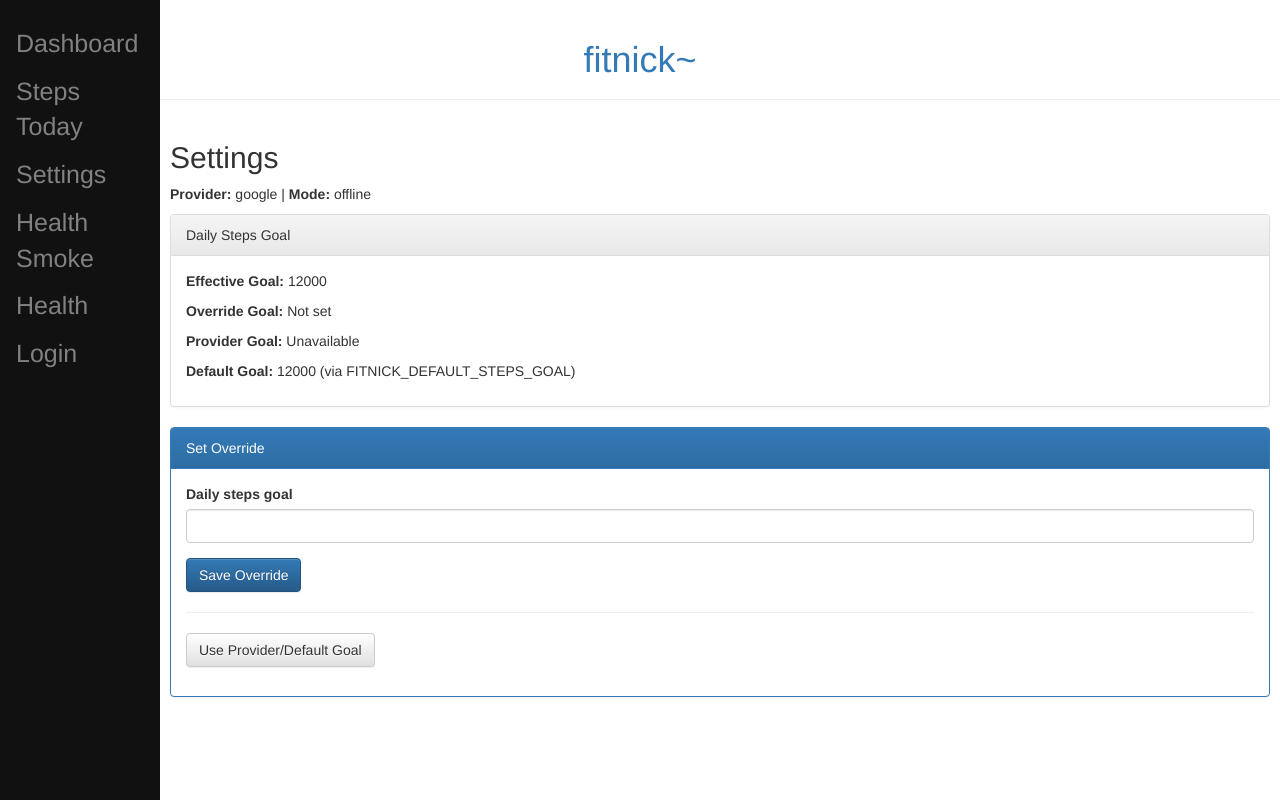
After one commit to kcinnick/fitnick, a Django app: page /settings in a window 1280 px wide. The commit adds this page. Run offline with Django 3.2, Linux system fonts and the light colour scheme; some libraries are stand-ins or nearby versions.

Commit message:
feat: add configurable dashboard steps goal and settings page

```diff
--- a/fitnick_django/fitnick_django/templates/base.html
+++ b/fitnick_django/fitnick_django/templates/base.html
@@ -45,6 +45,7 @@
 	<div class="sidenav">
 		<a href="/">Dashboard</a>
 		<a href="/steps/today">Steps Today</a>
+		<a href="/settings">Settings</a>
 		<a href="/health/smoke">Health Smoke</a>
 		<a href="/healthz">Health</a>
 		{% if user.is_authenticated %}
--- /dev/null
+++ b/fitnick_django/fitnick_django/templates/settings.html
@@ -0,0 +1,48 @@
+{% extends 'base.html' %}
+{% block content %}
+<div class="main">
+    <h2>Settings</h2>
+    <p><strong>Provider:</strong> {{ provider }} | <strong>Mode:</strong> {{ service_mode }}</p>
+
+    {% if message %}
+        <div class="alert alert-success">{{ message }}</div>
+    {% endif %}
+    {% if error %}
+        <div class="alert alert-warning">{{ error }}</div>
+    {% endif %}
+
+    <div class="panel panel-default">
+        <div class="panel-heading">Daily Steps Goal</div>
+        <div class="panel-body">
+            <p><strong>Effective Goal:</strong> {{ effective_goal }}</p>
+            <p><strong>Override Goal:</strong> {% if override_goal %}{{ override_goal }}{% else %}Not set{% endif %}</p>
+            <p><strong>Provider Goal:</strong> {% if provider_goal %}{{ provider_goal }}{% else %}Unavailable{% endif %}</p>
+            {% if provider_goal_error %}
+                <p class="text-muted">Provider goal lookup error: {{ provider_goal_error }}</p>
+            {% endif %}
+            <p><strong>Default Goal:</strong> {{ default_goal }} (via FITNICK_DEFAULT_STEPS_GOAL)</p>
+        </div>
+    </div>
+
+    <div class="panel panel-primary">
+        <div class="panel-heading">Set Override</div>
+        <div class="panel-body">
+            <form method="post">
+                {% csrf_token %}
+                <input type="hidden" name="action" value="save_override" />
+                <div class="form-group">
+                    <label for="steps_goal">Daily steps goal</label>
+                    <input id="steps_goal" class="form-control" type="number" min="1" step="1" name="steps_goal" value="{% if override_goal %}{{ override_goal }}{% endif %}" />
+                </div>
+                <button class="btn btn-primary" type="submit">Save Override</button>
+            </form>
+            <hr/>
+            <form method="post">
+                {% csrf_token %}
+                <input type="hidden" name="action" value="clear_override" />
+                <button class="btn btn-default" type="submit">Use Provider/Default Goal</button>
+            </form>
+        </div>
+    </div>
+</div>
+{% endblock %}
--- a/fitnick_django/fitnick_django/urls.py
+++ b/fitnick_django/fitnick_django/urls.py
@@ -17,13 +17,14 @@ from django.contrib import admin
 from django.contrib.auth import views as auth_views
 from django.urls import path
 
-from .views import daily_heart_rate, fitbit_smoke_test, get_steps_today, health_smoke_test, healthcheck, index, openapi_spec
+from .views import daily_heart_rate, fitbit_smoke_test, get_steps_today, health_smoke_test, healthcheck, index, openapi_spec, settings_page
 
 urlpatterns = [
     path('admin/', admin.site.urls),
     path('login', auth_views.LoginView.as_view(template_name='login.html'), name='login'),
     path('logout', auth_views.LogoutView.as_view(), name='logout'),
     path('', index),
+    path('settings', settings_page),
     path('steps/today', get_steps_today),
     path('health', healthcheck),
     path('healthz', healthcheck),
--- a/fitnick_django/fitnick_django/views.py
+++ b/fitnick_django/fitnick_django/views.py
@@ -1,4 +1,5 @@
 import os
+import json
 from datetime import datetime
 
 from django.http import JsonResponse
@@ -21,11 +22,96 @@ from fitnick.base.live_api import (
 from fitnick import __version__
 
 
+DEFAULT_STEPS_GOAL = 12000
+
+
+def _settings_file_path():
+    configured = os.getenv('FITNICK_SETTINGS_FILE', '').strip()
+    if configured:
+        return configured
+    return '/var/data/fitnick/settings.json'
+
+
+def _load_user_settings():
+    path = _settings_file_path()
+    if not os.path.exists(path):
+        return {}
+    try:
+        with open(path, 'r', encoding='utf-8') as f:
+            payload = json.load(f)
+            return payload if isinstance(payload, dict) else {}
+    except (OSError, ValueError):
+        return {}
+
+
+def _save_user_settings(settings_payload):
+    path = _settings_file_path()
+    directory = os.path.dirname(path)
+    if directory:
+        os.makedirs(directory, exist_ok=True)
+    with open(path, 'w', encoding='utf-8') as f:
+        json.dump(settings_payload, f, indent=2, sort_keys=True)
+
+
+def _coerce_positive_int(value):
+    try:
+        parsed = int(str(value).strip())
+    except (TypeError, ValueError):
+        return None
+    return parsed if parsed > 0 else None
+
+
+def _configured_default_steps_goal():
+    return _coerce_positive_int(os.getenv('FITNICK_DEFAULT_STEPS_GOAL', str(DEFAULT_STEPS_GOAL))) or DEFAULT_STEPS_GOAL
+
+
+def _goal_from_activity_response(response):
+    if not isinstance(response, dict):
+        return None
+    goals = response.get('goals', {})
+    if isinstance(goals, dict):
+        return _coerce_positive_int(goals.get('steps'))
+    return None
+
+
+def _get_steps_goal_override():
+    return _coerce_positive_int(_load_user_settings().get('steps_goal_override'))
+
+
+def _set_steps_goal_override(goal_value):
+    settings_payload = _load_user_settings()
+    settings_payload['steps_goal_override'] = int(goal_value)
+    _save_user_settings(settings_payload)
+
+
+def _clear_steps_goal_override():
+    settings_payload = _load_user_settings()
+    if 'steps_goal_override' in settings_payload:
+        del settings_payload['steps_goal_override']
+    _save_user_settings(settings_payload)
+
+
+def _resolve_steps_goal(activity_response=None):
+    override_goal = _get_steps_goal_override()
+    if override_goal:
+        return override_goal
+    provider_goal = _goal_from_activity_response(activity_response)
+    if provider_goal:
+        return provider_goal
+    return _configured_default_steps_goal()
+
+
+def _is_scope_permission_error(exc):
+    if not isinstance(exc, HealthAPIError):
+        return False
+    error_type = str(getattr(exc, 'error_type', '')).lower()
+    return exc.status_code == 403 and ('permission' in error_type or 'scope' in str(exc).lower())
 def index(request):
-    goal = 12000  # set automatically, eventually..
+    goal = _configured_default_steps_goal()
     today = datetime.today().strftime('%Y-%m-%d')
     errors = []
     steps_this_time = 0
+    daily_activity_response = None
     identity = None
     recent_steps = []
     latest_sleep = None
@@ -33,17 +119,17 @@ def index(request):
 
     if uses_live_health_api():
         try:
-            response = get_daily_activity_summary(today)
-            steps_this_time = int(response.get('summary', {}).get('steps', 0))
+            daily_activity_response = get_daily_activity_summary(today)
+            steps_this_time = int(daily_activity_response.get('summary', {}).get('steps', 0))
         except (HealthAPIError, HealthConfigurationError) as exc:
             errors.append(str(exc))
+
+        goal = _resolve_steps_goal(daily_activity_response)
 
         try:
             identity = get_identity_summary()
         except HealthAPIError as exc:
-            # 403 permission_denied for identity usually means missing profile scope
-            # Log but don't display error if it's just a scope issue
-            if exc.status_code == 403 and 'permission' in exc.error_type.lower():
+            if _is_scope_permission_error(exc):
                 pass  # Silently skip identity if scope is missing
             else:
                 errors.append(str(exc))
@@ -91,11 +177,12 @@ def get_steps_today(request):
     status_code = 200
     error = None
 
-    goal = 12000
+    goal = _configured_default_steps_goal()
     today = datetime.today().strftime('%Y-%m-%d')
     try:
         response = get_daily_activity_summary(today)
         steps_this_time = int(response.get('summary', {}).get('steps', 0))
+        goal = _resolve_steps_goal(response)
     except (HealthAPIError, HealthConfigurationError) as exc:
         steps_this_time = 0
         error = str(exc)
@@ -195,6 +282,53 @@ def openapi_spec(request):
     )
 
 
+def settings_page(request):
+    message = ''
+    error = ''
+    today = datetime.today().strftime('%Y-%m-%d')
+    provider_goal = None
+    provider_goal_error = ''
+
+    if request.method == 'POST':
+        action = request.POST.get('action', 'save')
+        if action == 'clear_override':
+            _clear_steps_goal_override()
+            message = 'Goal override cleared. Using provider/default goal now.'
+        else:
+            parsed_goal = _coerce_positive_int(request.POST.get('steps_goal'))
+            if parsed_goal is None:
+                error = 'Please enter a positive whole number for the daily steps goal.'
+            else:
+                _set_steps_goal_override(parsed_goal)
+                message = 'Goal override saved.'
+
+    if uses_live_health_api():
+        try:
+            provider_response = get_daily_activity_summary(today)
+            provider_goal = _goal_from_activity_response(provider_response)
+        except (HealthAPIError, HealthConfigurationError) as exc:
+            provider_goal_error = str(exc)
+
+    override_goal = _get_steps_goal_override()
+    effective_goal = override_goal or provider_goal or _configured_default_steps_goal()
+
+    return render(
+        request,
+        'settings.html',
+        {
+            'provider': get_health_provider(),
+            'service_mode': 'live' if uses_live_health_api() else 'offline',
+            'override_goal': override_goal,
+            'provider_goal': provider_goal,
+            'provider_goal_error': provider_goal_error,
+            'effective_goal': effective_goal,
+            'default_goal': _configured_default_steps_goal(),
+            'message': message,
+            'error': error,
+        },
+    )
+
+
 def daily_heart_rate(request):
     from_raw = request.GET.get('from')
     to_raw = request.GET.get('to')
```
Also changed, not shown: fitnick/base/base.py (+9 -2 lines), tests/test_steps_goal_settings.py (added, +72 -0 lines), 1 other file.
